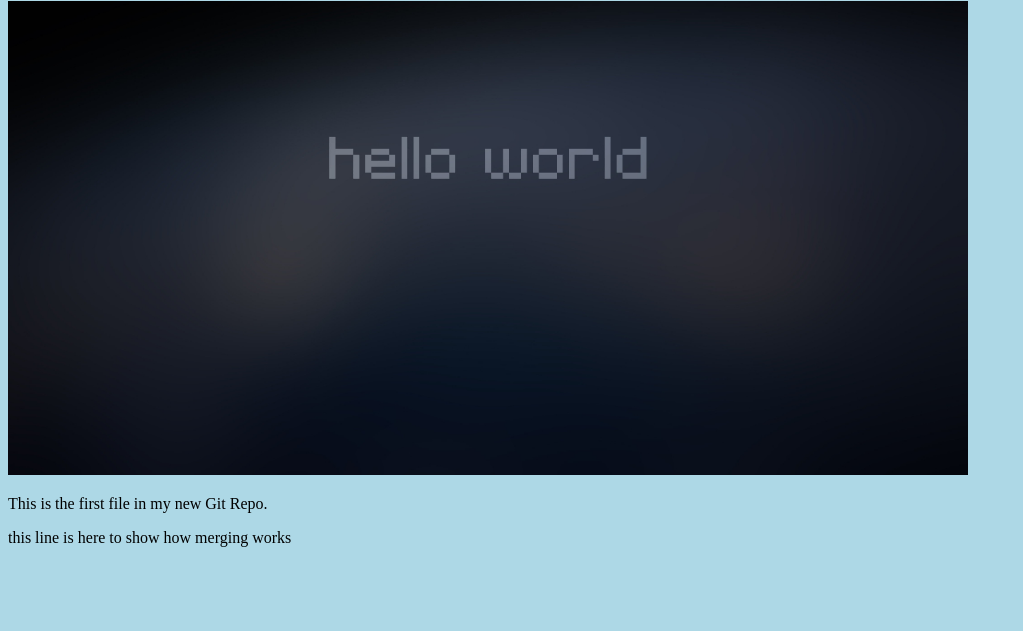
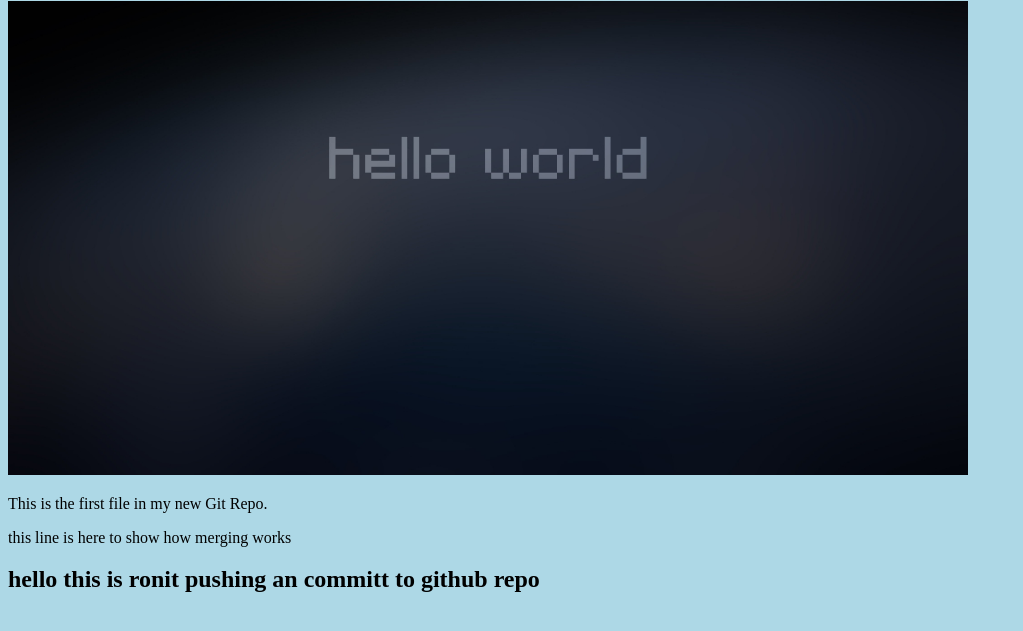
Before and after one commit to R-onit/ideal-octo-umbrella, a plain HTML site: page index.html in a window 1280 px wide. Shown: the part 79-710 px from the top of the page, without its empty margins (0-1023 px from the left). Drawn offline with Linux system fonts and the light colour scheme.

Commit message:
doing my first push request

```diff
--- a/index.html
+++ b/index.html
@@ -12,5 +12,7 @@ style="width:100%;max-width:960px"></div>
 <p>This is the first file in my new Git Repo.</p>
 <p>this line is here to show how merging works </p>
 
+<h2> hello this is ronit pushing an committ to github repo</h2>
+
 </body>
 </html>
```
